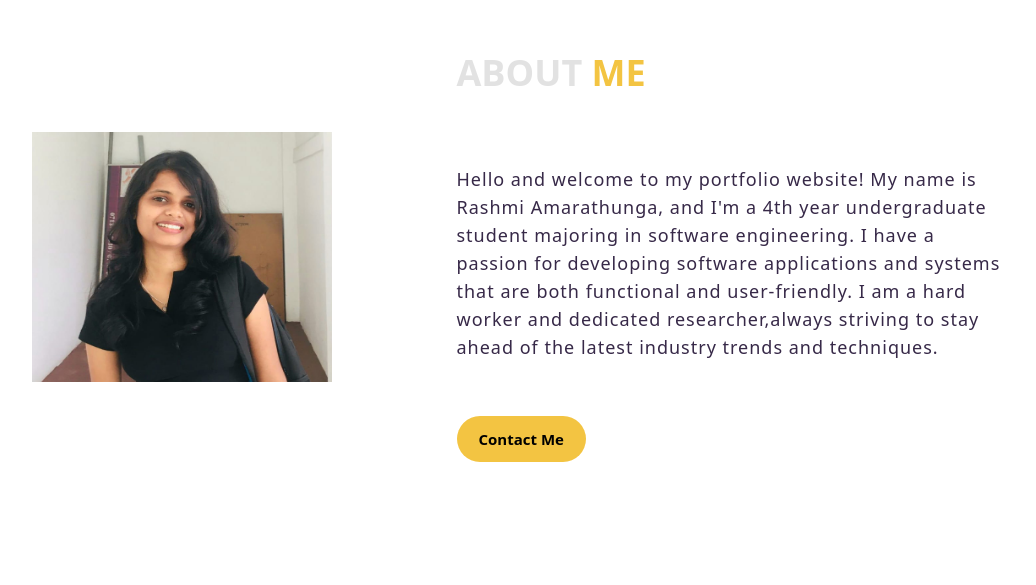
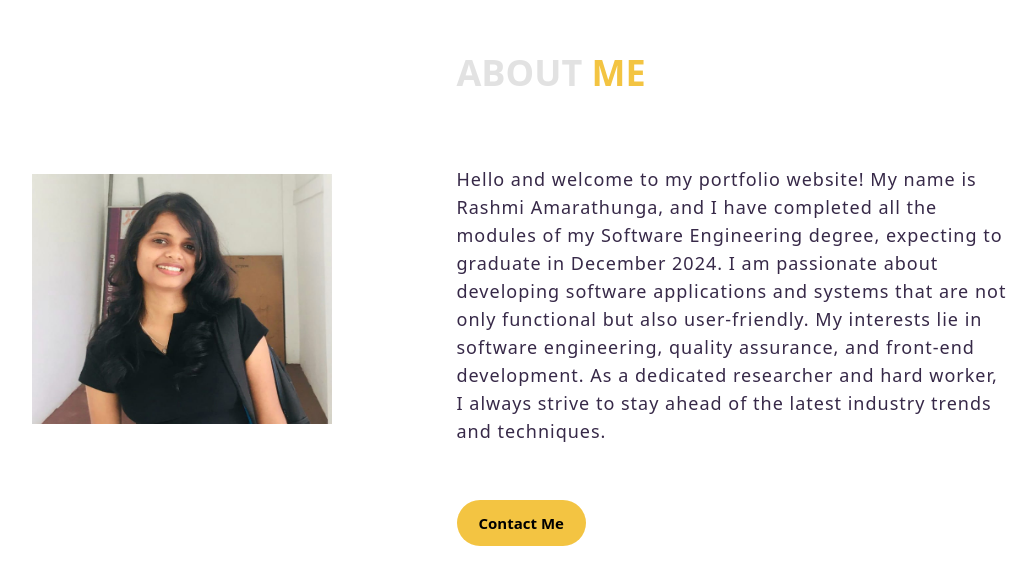
Before and after one commit to rashmi-96/portfolio-website, a website: page index.html in a window 1280 px wide. Shown: the part 854-1439 px from the top of the page, without its empty margins (121-1157 px from the left). Drawn offline with nearby package versions, Linux system fonts and the light colour scheme; a web font is replaced by a local one.

Commit message:
initial commit

```diff
--- a/index.html
+++ b/index.html
@@ -92,9 +92,11 @@
        <div class="about-text">
         <h2>About <span>me</span></h2>
         <p>Hello and welcome to my portfolio website! My name is Rashmi Amarathunga,
-          and I'm a 4th year undergraduate student majoring in software engineering.
-          I have a passion for developing software applications and systems that are both functional and user-friendly.
-        I am a hard worker and dedicated researcher,always striving to stay ahead of the latest industry trends and techniques.</p>
+          and I have completed all the modules of my Software Engineering degree, expecting to
+          graduate in December 2024. I am passionate about developing software applications and systems
+          that are not only functional but also user-friendly. My interests lie in software engineering,
+          quality assurance, and front-end development. As a dedicated researcher and hard worker, I always
+          strive to stay ahead of the latest industry trends and techniques.</p>
 
         <button class="fs-4" type="button" ><a href="#contact">Contact Me</a></button>
        </div>
```
